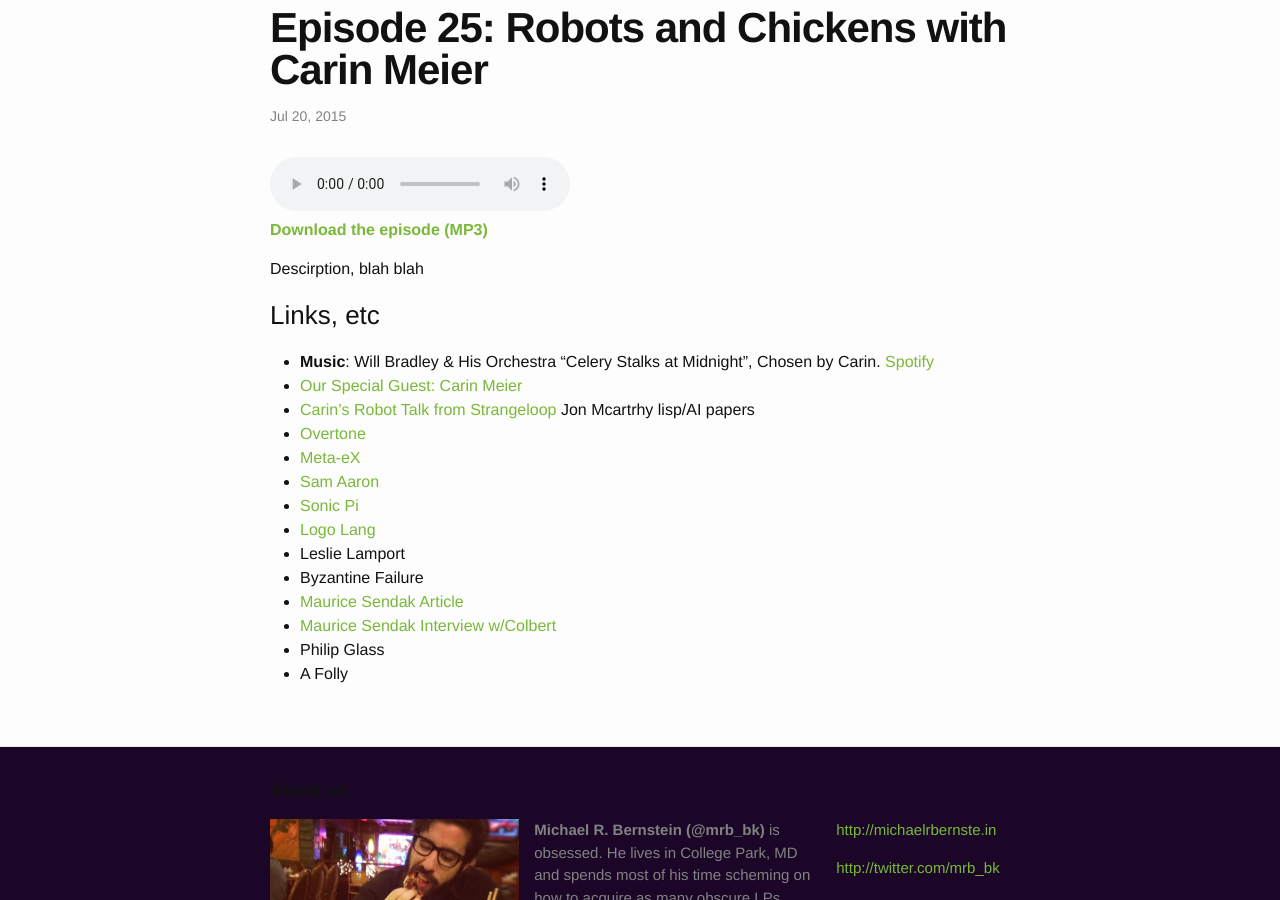
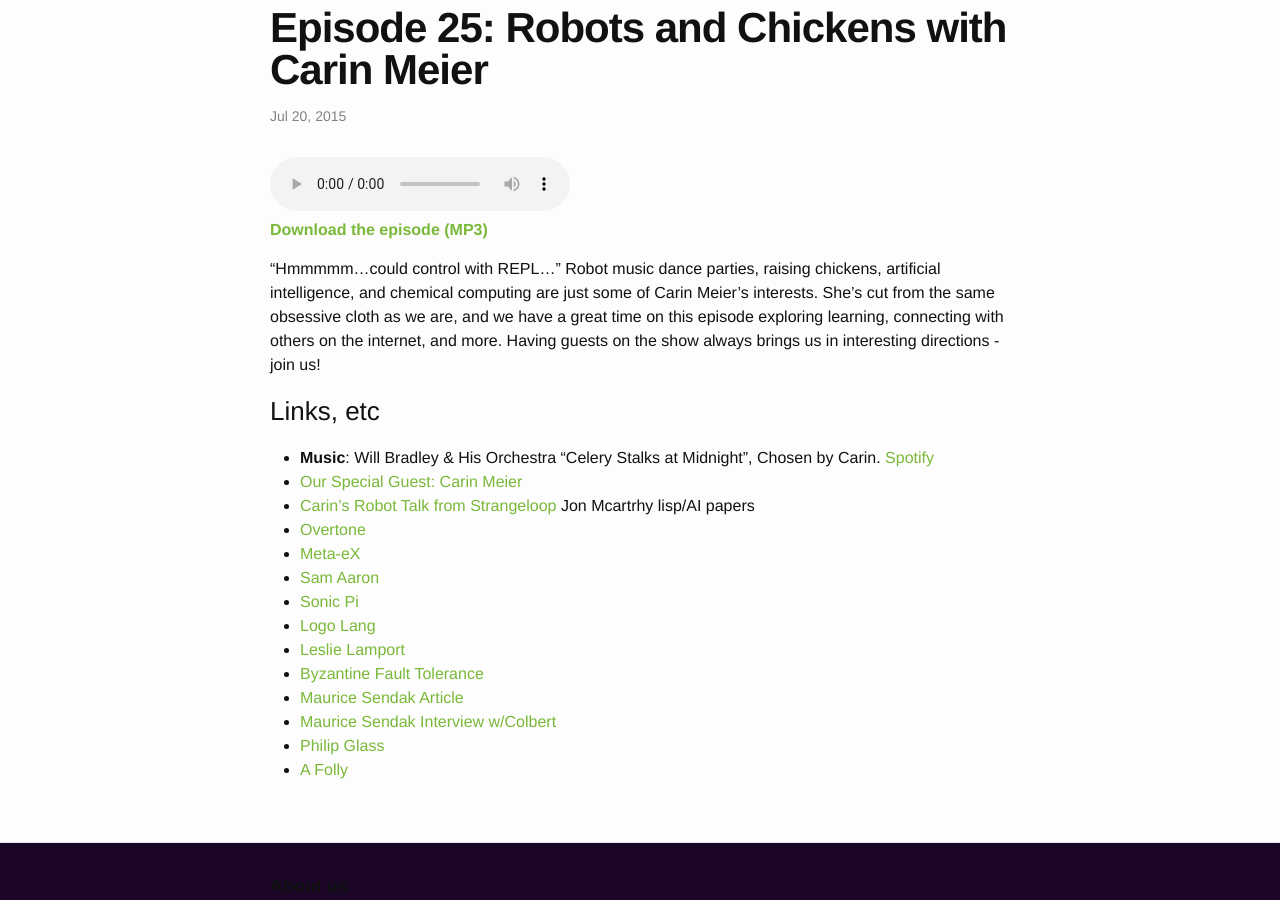
Before and after one commit to beatsryetypes/beatsryetypes.github.io, a Jekyll site: the page built from _posts/2015-07-20-episode-25-carin-meier.md, in a window 1280 px wide and 900 px high, scrolled down 361 px. Built offline with Jekyll 4.4.1, drawn with Linux system fonts in a browser that asks for light colours.

Commit message:
Desc and notes for ep25

```diff
--- a/_posts/2015-07-20-episode-25-carin-meier.md
+++ b/_posts/2015-07-20-episode-25-carin-meier.md
@@ -9,7 +9,7 @@ link: http://d5e3yh7f757go.cloudfront.net/eps/brt-025-160.mp3
 summary: >
 
 ---
-Descirption, blah blah
+"Hmmmmm...could control with REPL..." Robot music dance parties, raising chickens, artificial intelligence, and chemical computing are just some of Carin Meier's interests. She's cut from the same obsessive cloth as we are, and we have a great time on this episode exploring learning, connecting with others on the internet, and more. Having guests on the show always brings us in interesting directions - join us!
 <!-- more -->
 
 ### Links, etc
@@ -23,9 +23,9 @@ Jon Mcartrhy lisp/AI papers
 * [Sam Aaron](https://twitter.com/samaaron)
 * [Sonic Pi](http://sonic-pi.net/)
 * [Logo Lang](https://turtleacademy.com/)
-* Leslie Lamport
-* Byzantine Failure
+* [Leslie Lamport](http://www.lamport.org/)
+* [Byzantine Fault Tolerance](https://en.wikipedia.org/wiki/Byzantine_fault_tolerance)
 * [Maurice Sendak Article](http://gigasquidsoftware.com/blog/2015/05/30/wilds-horses-things-and-creativity/)
 * [Maurice Sendak Interview w/Colbert](http://thecolbertreport.cc.com/videos/gzi3ec/grim-colberty-tales-with-maurice-sendak-pt--1)
-* Philip Glass
-* A Folly
+* [Philip Glass](https://en.wikipedia.org/wiki/Philip_Glass)
+* [A Folly](https://en.wikipedia.org/wiki/Folly)
```
